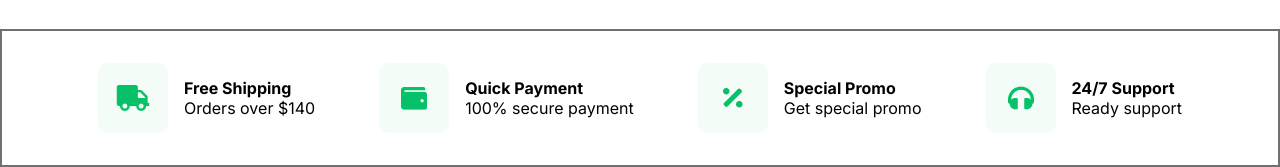
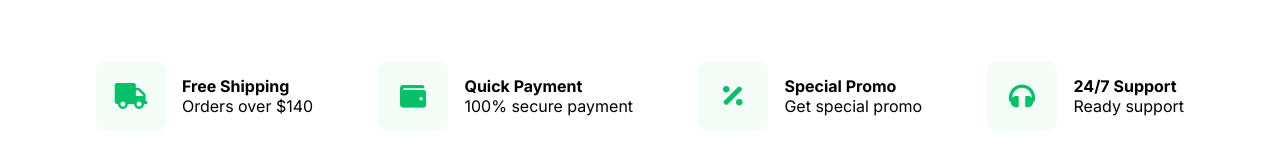
Before and after one commit to mdashrafjamanhridoy-personal/Foodies, a plain HTML site: page index.html in a window 1280 px wide. Shown: the part 771-938 px from the top of the page. Drawn offline with Linux system fonts and the light colour scheme.

Commit message:
remove features section border

```diff
--- a/responsive.css
+++ b/responsive.css
@@ -66,7 +66,6 @@
         align-items: center;
         justify-content: space-between;
         padding: 2rem 6rem;
-        border: 2px solid #707070;
     }
 
     .sub-features-sec-1{
```
